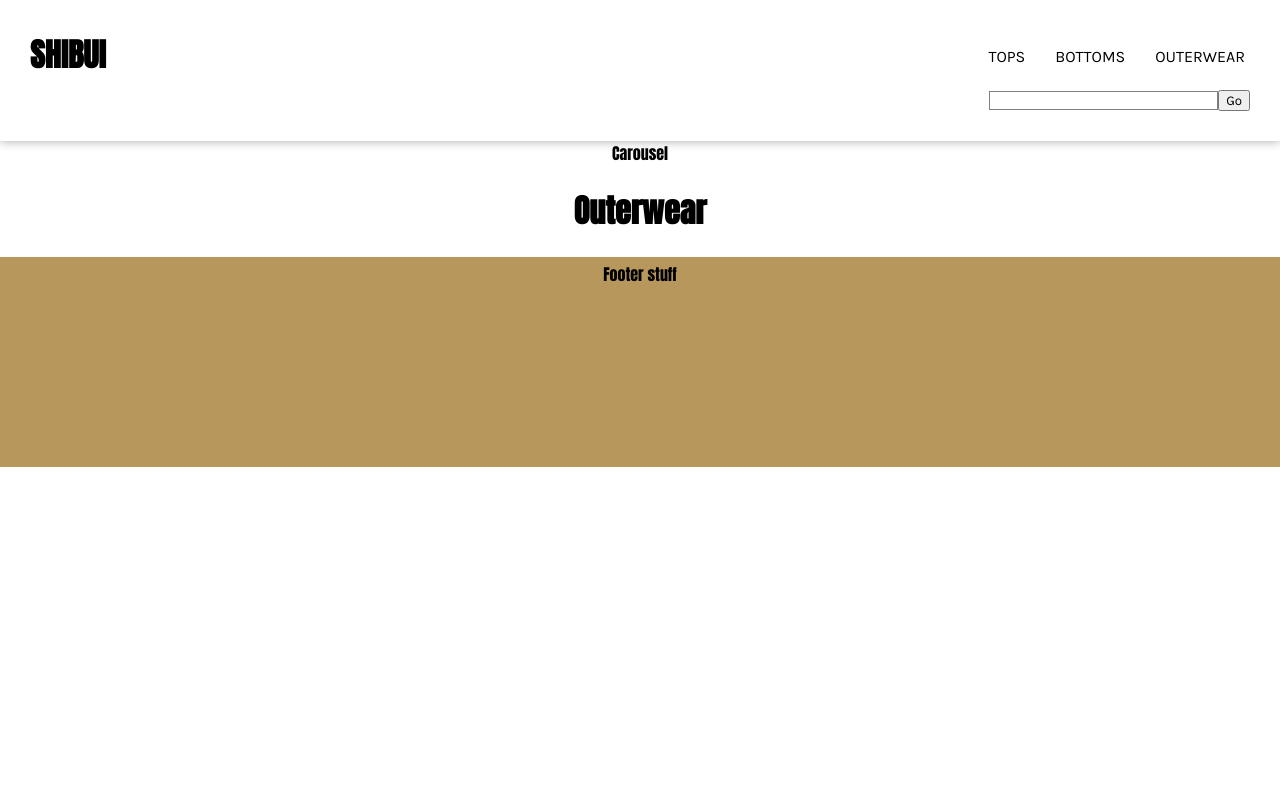
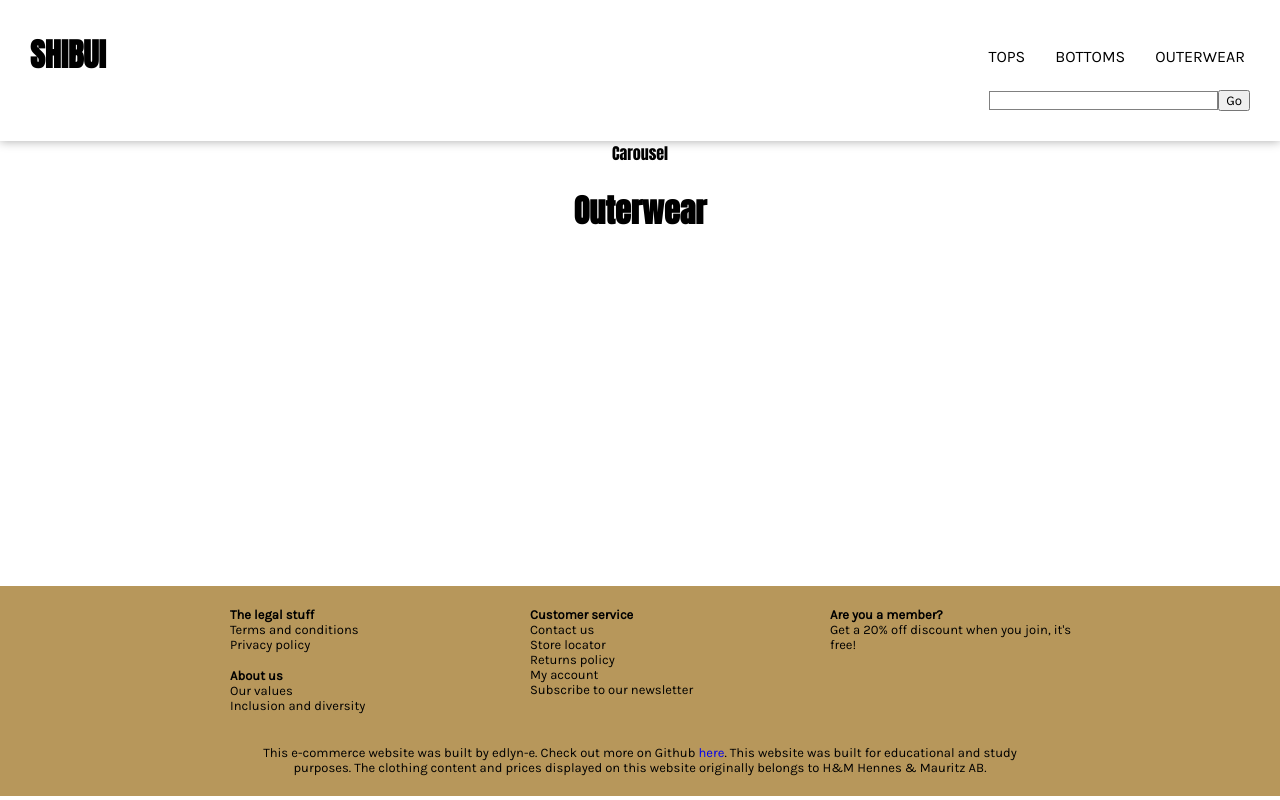
Before and after one commit to edlyn-e/plant-project, a React (Create React App) app in the folder app/: page /outerwear in a window 1280 px wide. Built offline with nearby package versions, Linux system fonts and the light colour scheme; no server answers; the database is empty.

Commit message:
adds footer content

```diff
--- a/app/package.json
+++ b/app/package.json
@@ -13,7 +13,9 @@
     "react-router": "^6.3.0",
     "react-router-dom": "^6.3.0",
     "react-scripts": "5.0.1",
+    "react-slick": "^0.29.0",
     "sass": "^1.54.0",
+    "slick-carousel": "^1.8.1",
     "web-vitals": "^2.1.4"
   },
   "scripts": {
--- a/app/src/App.js
+++ b/app/src/App.js
@@ -23,6 +23,7 @@ const App = () => {
     }, []);
 
     return (
+        <div>
             <div className={styles.App}>
                 <BrowserRouter>
                     <div className={styles.App__header}>
@@ -43,10 +44,11 @@ const App = () => {
                         <Route path="/bottoms" element={<h1>Bottoms</h1>} />
                         <Route path="/outerwear" element={<h1>Outerwear</h1>} />
                     </Routes>
+                </BrowserRouter>
+            </div>
 
             {/* <button onClick={seedProducts}>SEED</button> */}
             <Footer />
-            </BrowserRouter>
         </div>
     );
 };
--- a/app/src/App.module.scss
+++ b/app/src/App.module.scss
@@ -11,6 +11,8 @@
 .App {
     text-align: center;
 
+    min-height: 73.2vh;
+
     &__header {
         padding: 20px;
         box-shadow: 0.1px 0px 10px $lightborder;
--- a/app/src/components/Footer/Footer.jsx
+++ b/app/src/components/Footer/Footer.jsx
@@ -2,7 +2,67 @@ import React from "react";
 import styles from "./Footer.module.scss";
 
 const Footer = () => {
-    return <div className={styles.Footer}>Footer stuff</div>;
+    return (
+        <div className={styles.Footer}>
+            {/* Policies and stuff */}
+            <section className={styles.Footer__section}>
+                <ul>
+                    <li>The legal stuff</li>
+                    <li>Terms and conditions</li>
+                    <li>Privacy policy</li>
+                </ul>
+
+                <ul>
+                    <li>About us</li>
+                    <li>Our values</li>
+                    <li>Inclusion and diversity</li>
+                </ul>
+            </section>
+
+            {/* Customer Service Stuff */}
+            <section className={styles.Footer__section}>
+                <ul>
+                    <li>Customer service</li>
+                    <li>Contact us</li>
+                    <li>Store locator</li>
+                    <li>Returns policy</li>
+                    <li>My account</li>
+                    <li>Subscribe to our newsletter</li>
+                </ul>
+            </section>
+
+            {/* Author's note */}
+            {/* <section className={styles.Footer__section}>
+                <ul>
+                    <li>Developer's note</li>
+                    <li>
+                        This e-commerce website was built by edlyn-e. Check out
+                        more on Github
+                        <a href="https://github.com/edlyn-e"> here</a>.
+                    </li>
+                </ul>
+            </section> */}
+
+            {/* Other extra stuff */}
+            <section className={styles.Footer__section}>
+                <ul>
+                    <li>Are you a member?</li>
+                    <li>Get a 20% off discount when you join, it's free!</li>
+                </ul>
+            </section>
+
+            <div>
+                <p className={styles.Footer__footnote}>
+                    This e-commerce website was built by edlyn-e. Check out more
+                    on Github
+                    <a href="https://github.com/edlyn-e"> here</a>. This website
+                    was built for educational and study purposes. The clothing
+                    content and prices displayed on this website originally
+                    belongs to H&M Hennes & Mauritz AB.
+                </p>
+            </div>
+        </div>
+    );
 };
 
 export default Footer;
--- a/app/src/components/Footer/Footer.module.scss
+++ b/app/src/components/Footer/Footer.module.scss
@@ -1,5 +1,46 @@
+@import "../../asset/palette.scss";
+
 .Footer {
     border: 5px solid rgb(183, 151, 91);
     background-color: rgb(183, 151, 91);
     height: 25vh;
+
+    display: flex;
+    justify-content: center;
+    flex-wrap: wrap;
+
+    &__section {
+        width: 300px;
+
+        ul {
+            list-style-type: none;
+        }
+
+        li {
+            font-family: $body-font;
+            font-size: small;
+        }
+
+        a {
+            text-decoration: none;
+            font-family: $body-font;
+        }
+
+        li:first-of-type {
+            font-weight: bold;
+        }
+    }
+
+    &__footnote {
+        width: 60vw;
+        text-align: center;
+        font-size: small;
+
+        justify-self: center;
+
+        a {
+            text-decoration: none;
+            font-family: $body-font;
+        }
+    }
 }
--- a/app/src/components/Picture/index.js
+++ /dev/null
@@ -1,2 +0,0 @@
-import Picture from "./Picture";
-export default Picture;
--- a/app/src/components/ProductCard/ProductCard.jsx
+++ b/app/src/components/ProductCard/ProductCard.jsx
@@ -1,5 +1,7 @@
 import React from "react";
+import ProductPage from "../../containers/ProductPage/ProductPage";
 import styles from "./ProductCard.module.scss";
+import { Link } from "react-router-dom";
 
 const ProductCard = ({
     productName,
--- a/app/src/containers/ProductGrid/ProductGrid.jsx
+++ b/app/src/containers/ProductGrid/ProductGrid.jsx
@@ -3,7 +3,6 @@ import ProductCard from "../../components/ProductCard/ProductCard";
 import styles from "./ProductGrid.module.scss";
 
 const ProductGrid = ({ products }) => {
-    console.log("in product grid, trying to access products", products);
     return (
         <div>
             <section className={styles.ProductGrid}>
```
Also changed, not shown: app/src/components/Picture/Picture.jsx (deleted, +0 -7 lines), app/src/components/Picture/Picture.module.scss (deleted), 1 other file (tests, documents, lock files or other folders). Lines whose indentation alone changed are shown as unchanged.
